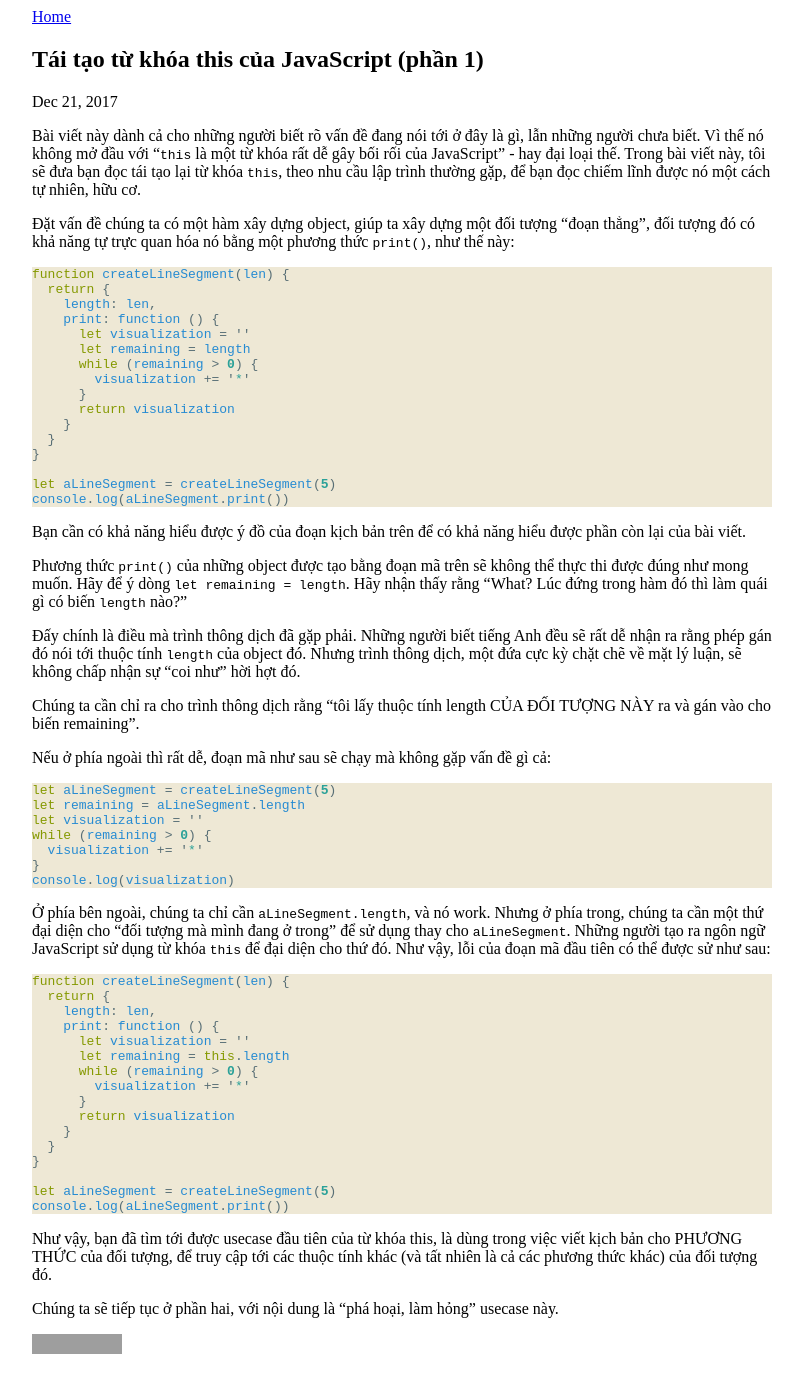
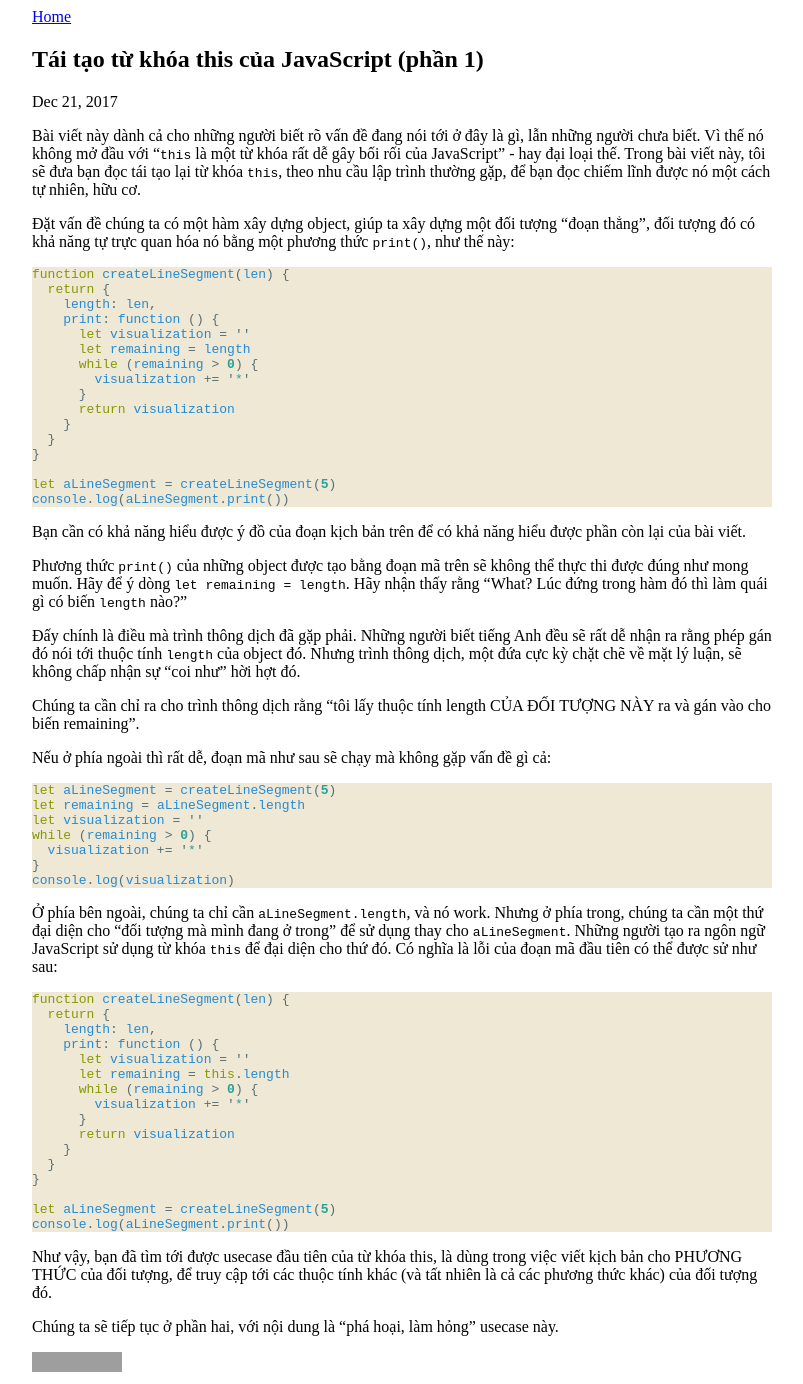
Before and after one commit to binhsonnguyen/binhsonnguyen.github.io, a Jekyll site: the page built from _posts/2017-12-14-this-keyword-explained.md, in a window 1280 px wide. Shown: the whole page, without its empty margins (238-1041 px from the left). Built offline with Jekyll 4.4.1, drawn with Linux system fonts in a browser that asks for light colours; grey boxes are pictures that could not be loaded.

Commit message:
fix some words that dupplicated

````diff
--- a/_posts/2017-12-14-this-keyword-explained.md
+++ b/_posts/2017-12-14-this-keyword-explained.md
@@ -63,7 +63,7 @@ console.log(visualization)
 Ở phía bên ngoài, chúng ta chỉ cần `aLineSegment.length`, và nó work. Nhưng ở phía trong,
 chúng ta cần một thứ đại diện cho "đối tượng mà mình đang ở trong" để sử dụng thay cho
 `aLineSegment`. Những người tạo ra ngôn ngữ JavaScript sử dụng từ khóa `this` để đại
-diện cho thứ đó. Như vậy, lỗi của đoạn mã đầu tiên có thể được sử như sau:
+diện cho thứ đó. Có nghĩa là lỗi của đoạn mã đầu tiên có thể được sử như sau:
 
 ```javascript
 function createLineSegment(len) {
````
